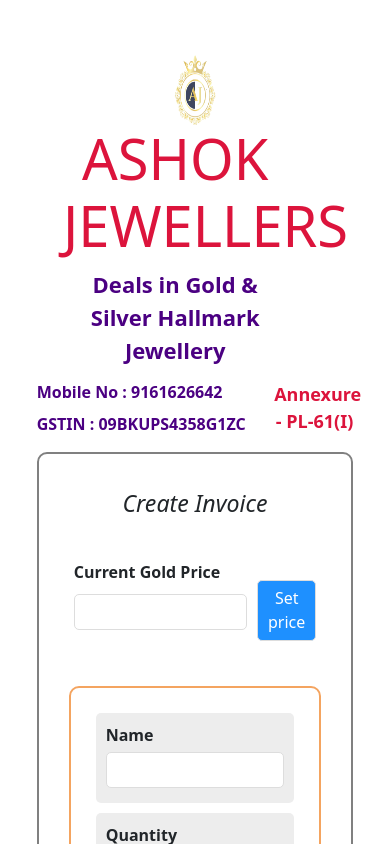
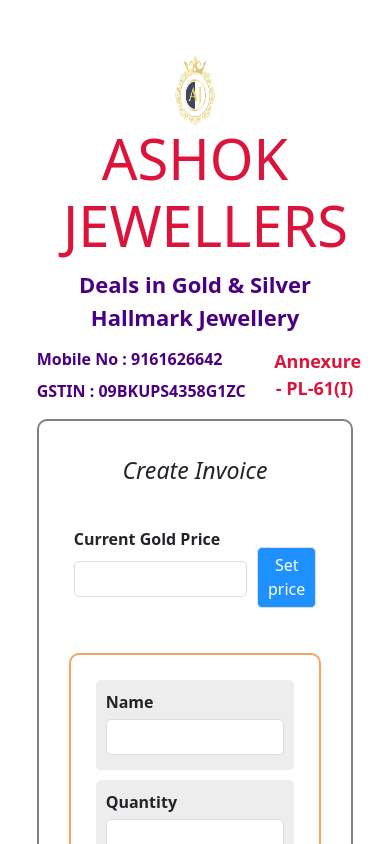
Before and after one commit to vishalgupta02061991/ashok-jewellers, a React (Create React App) app: page / in a window 390 px wide. Shown: the top 844 px of the page. Built offline with nearby package versions, Linux system fonts and the light colour scheme.

Commit message:
Fixed Css

```diff
--- a/src/App.css
+++ b/src/App.css
@@ -538,6 +538,10 @@
   }
 }
 
+.paddingRight15 {
+  padding-right: 15%;
+}
+
 @media only screen and (max-width: 500px) and (min-width: 100px) {
   .col1 {
     width: 100% !important;
@@ -561,6 +565,10 @@
   .mr-2 {
     margin-right: 0px;
   }
+  .paddingRight15 {
+    padding-right: 0px;
+  }
+
 }
 
 .imageClass {
--- a/src/Header.js
+++ b/src/Header.js
@@ -10,8 +10,8 @@
                         <img src={logo} className="App-logo" alt="logo" style={{ height: "25" }} height={25} />
                     </div>
                     <div className='col-10'>
-                        <div className><h1 style={{ paddingRight: "15%" }}>  ASHOK JEWELLERS </h1>
-                            <div className='para headerParaText' style={{ paddingRight: "15%" }}>Deals in Gold & Silver Hallmark Jewellery </div>
+                        <div className><h1 className='paddingRight15'>  ASHOK JEWELLERS </h1>
+                            <div className='para headerParaText paddingRight15'>Deals in Gold & Silver Hallmark Jewellery </div>
                         </div>
                     </div>
                 </div>
```
